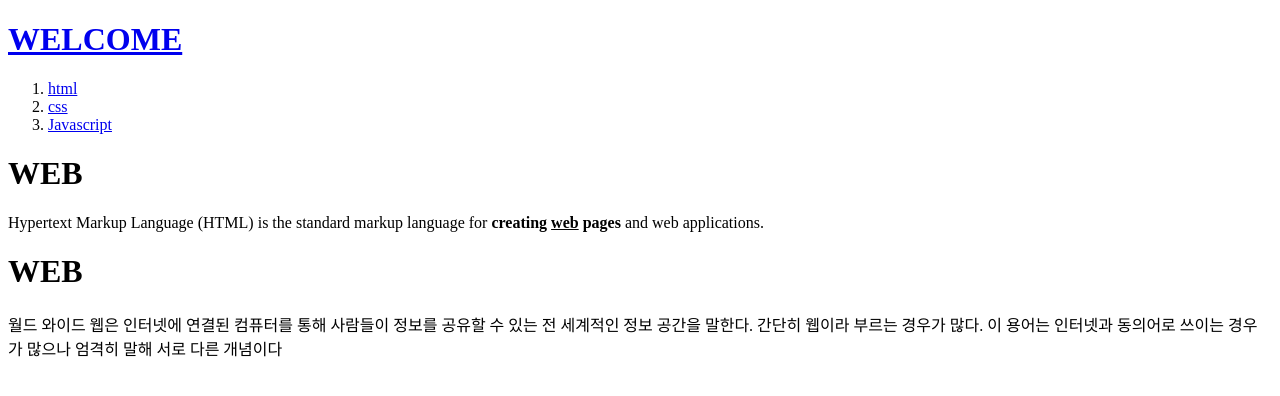
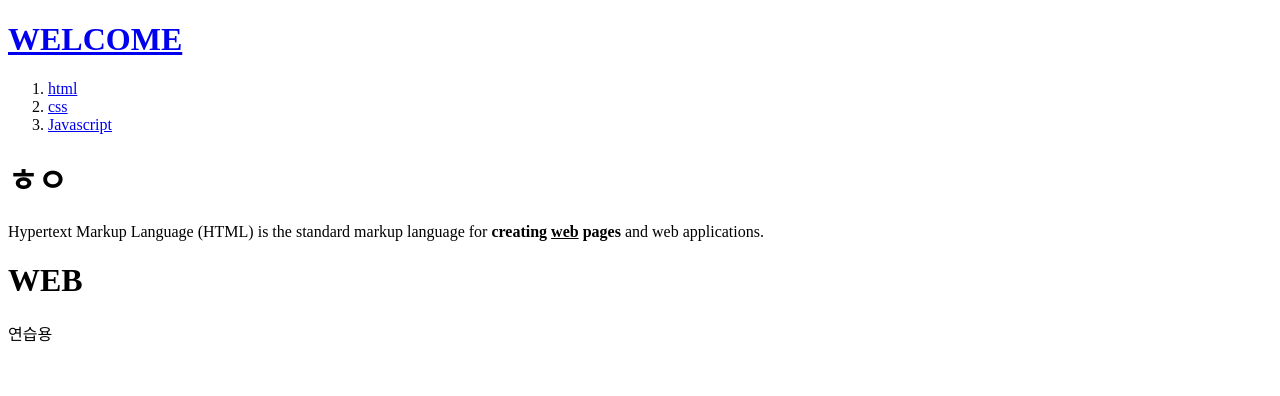
Before and after one commit to OTKM/-22.02.11, a plain HTML site: page index.html in a window 1280 px wide. Drawn offline with Linux system fonts and the light colour scheme.

Commit message:
생활코딩 22-02-11 수정
생활코딩 22-02-11 수정

```diff
--- a/index.html
+++ b/index.html
@@ -11,10 +11,10 @@
     <li><a href="2.html">css</a></li>
     <li><a href="3.html">Javascript</a></li>
   </ol>
-<H1>WEB</H1>
+<H1>ㅎㅇ</H1>
 <P>Hypertext Markup Language (HTML) is the standard markup language for <strong>creating <u>web</u> pages</strong> and web applications.
 <h1>WEB</h1>
-<p>월드 와이드 웹은 인터넷에 연결된 컴퓨터를 통해 사람들이 정보를 공유할 수 있는 전 세계적인 정보 공간을 말한다. 간단히 웹이라 부르는 경우가 많다. 이 용어는 인터넷과 동의어로 쓰이는 경우가 많으나 엄격히 말해 서로 다른 개념이다
+<p>연습용
 </P>
 </body>
 </html>
```
